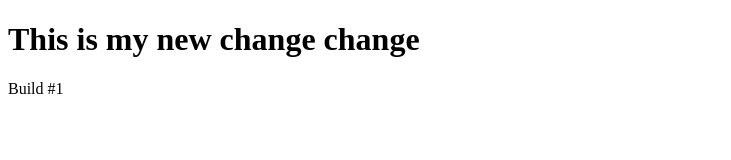
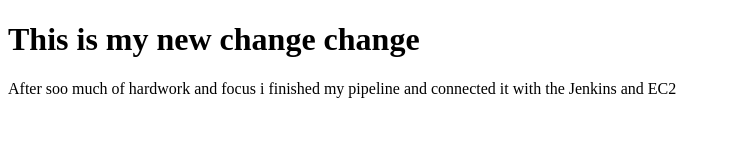
Before and after one commit to aryan1769/jenkins-demo, a plain HTML site: page index.html in a window 1280 px wide. Shown: the whole page, without its empty margins (0-731 px from the left). Drawn offline with Linux system fonts and the light colour scheme.

Commit message:
Update index.html

```diff
--- a/index.html
+++ b/index.html
@@ -4,6 +4,6 @@
   <!-- Triggered by GitHub webhook -->
 <body>
   <h1>This is my new change change</h1>
-  <p>Build #1</p>
+  <p>After soo much of hardwork and focus i finished my pipeline and connected it with the Jenkins and EC2</p>
 </body>
 </html>
```
